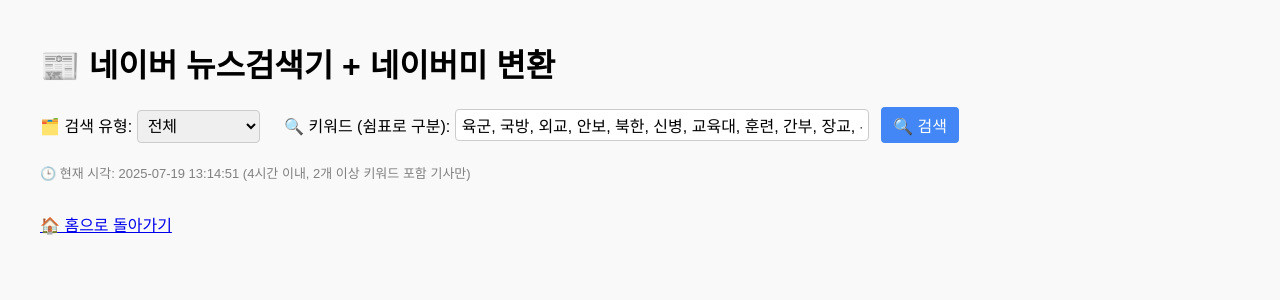
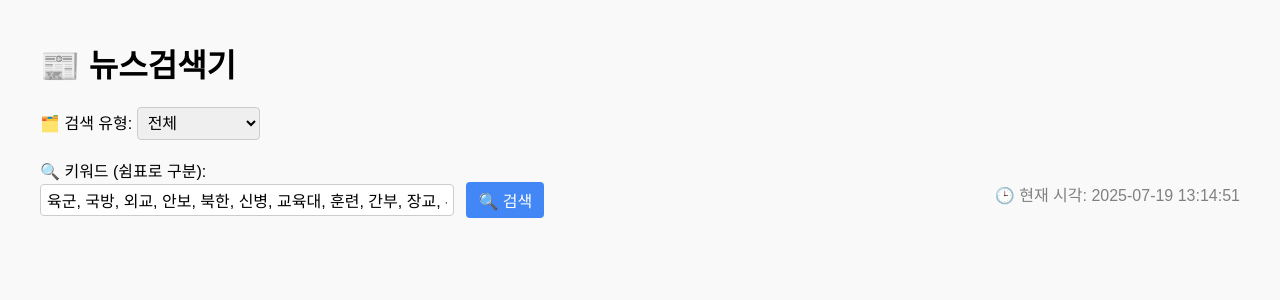
Before and after one commit to jecktya/naver-news-shortener, a FastAPI app: page / in a window 1280 px wide. Shown: the top 300 px of the page. Run offline with FastAPI, Linux system fonts and the light colour scheme.

Commit message:
Update index.html

```diff
--- a/templates/index.html
+++ b/templates/index.html
@@ -2,7 +2,7 @@
 <html lang="ko">
 <head>
     <meta charset="UTF-8">
-    <title>📰 네이버 뉴스검색기 + 네이버미 변환</title>
+    <title>📰 뉴스검색기</title>
     <style>
         body { font-family:'Malgun Gothic',sans-serif; background:#f9f9f9; margin:40px; }
         form { margin-bottom:20px; }
@@ -17,106 +17,81 @@
         hr { margin:24px 0; border:none; border-top:1px solid #eee; }
     </style>
     <script>
-    // 전체선택/해제
-    function toggleAll(checked) {
-        let cbs = document.querySelectorAll('input[name="selected_urls"]');
-        cbs.forEach(cb => cb.checked = checked);
+    // 전체 선택/해제
+    function checkAll(val) {
+        document.querySelectorAll('input[name="article_check"]').forEach(e => e.checked = val);
         updateTextarea();
     }
-    // textarea 자동 갱신
+    // 체크 시 텍스트에리아 실시간 반영
     function updateTextarea() {
-        let cbs = document.querySelectorAll('input[name="selected_urls"]:checked');
-        let arts = JSON.parse(document.getElementById("final_articles_json").value);
-        let txts = [];
-        cbs.forEach(cb => {
-            let a = arts.find(x => x.url == cb.value);
-            if (a) {
-                txts.push(`■ ${a.title} (${a.press})\n${a.url}`);
-            }
+        let checked = [];
+        document.querySelectorAll('input[name="article_check"]:checked').forEach(e => {
+            checked.push(e.dataset.text);
         });
-        document.getElementById("copy_area").value = txts.join('\n\n');
+        document.getElementById('copy_area').value = checked.join('\n\n');
+    }
+    // 네이버미 변환 (AJAX)
+    async function convertNaverme() {
+        let checked = [];
+        document.querySelectorAll('input[name="article_check"]:checked').forEach(e => checked.push(e.value));
+        const resp = await fetch('/naverme', {
+            method: 'POST',
+            headers: { 'Content-Type': 'application/x-www-form-urlencoded' },
+            body: 'selected_urls=' + JSON.stringify(checked)
+        });
+        const data = await resp.json();
+        alert('네이버미 변환 결과: ' + JSON.stringify(data.results));
     }
     </script>
 </head>
 <body>
-    <h1>📰 네이버 뉴스검색기 + 네이버미 변환</h1>
+    <h1>📰 뉴스검색기</h1>
     <form method="post" action="/">
         <label>🗂️ 검색 유형:</label>
         <select name="search_mode">
             <option value="전체" {% if search_mode == '전체' %}selected{% endif %}>전체</option>
             <option value="주요언론사만" {% if search_mode == '주요언론사만' %}selected{% endif %}>주요언론사만</option>
         </select>
-        <label style="margin-left:20px;">🔍 키워드 (쉼표로 구분):</label>
-        <input type="text" name="keywords" style="width:400px;" value="{{ keyword_input or '' }}" placeholder="예: 육군, 국방, 외교">
+        <br><br>
+        <label>🔍 키워드 (쉼표로 구분):</label><br>
+        <input type="text" name="keywords" style="width:400px;" value="{{ keyword_input or '' }}" placeholder="예: 육군, 국방, ...">
         <button type="submit">🔍 검색</button>
+        <span style="color:gray; float:right;">🕒 현재 시각: {{ now }}</span>
     </form>
-
-    <div style="color:gray; font-size:13px; margin-bottom:10px;">
-        🕒 현재 시각: {{ now }} (4시간 이내, 2개 이상 키워드 포함 기사만)
-    </div>
     {% if msg %}
-    <div style="margin: 12px 0; color:#0d57a2;">{{ msg }}</div>
+        <div style="color:blue; margin-bottom:14px;">{{ msg }}</div>
     {% endif %}
-
     {% if final_articles %}
-    <hr>
-    <form id="news_form" method="post" action="/naverme">
-        <input type="hidden" name="keyword_input" value="{{ keyword_input }}">
-        <input type="hidden" name="search_mode" value="{{ search_mode }}">
-        <input type="hidden" id="final_articles_json" value='{{ final_articles|tojson|safe }}'>
+        <hr>
+        <button type="button" onclick="checkAll(true)">✅ 전체 선택</button>
+        <button type="button" onclick="checkAll(false)">❌ 전체 해제</button>
+        <button type="button" onclick="convertNaverme()">🔗 네이버미 변환</button>
+        <br><br>
         <table>
             <tr>
-                <th><input type="checkbox" onclick="toggleAll(this.checked)">전체</th>
-                <th>제목</th>
-                <th>언론사</th>
-                <th>키워드</th>
-                <th>시간</th>
-                <th>원본</th>
+                <th>선택</th><th>제목</th><th>언론사</th><th>시간</th><th>키워드</th>
             </tr>
             {% for art in final_articles %}
             <tr>
                 <td>
-                    <input type="checkbox" name="selected_urls" value="{{ art.url }}" checked onchange="updateTextarea()">
+                    <input type="checkbox" name="article_check" value="{{ art.url }}" data-text="■ {{ art.title }} ({{ art.press }})\n{{ art.url }}" onclick="updateTextarea()" checked>
                 </td>
                 <td>{{ art.title }}</td>
                 <td>{{ art.press }}</td>
-                <td>
-                    {{ art.matched_list | join(', ') }} ({{ art.matched_count }})
-                </td>
-                <td>{{ art.pubdate_str }}</td>
-                <td><a href="{{ art.url }}" target="_blank">기사</a></td>
+                <td>{{ art.pubdate }}</td>
+                <td>{{ art.matched | join(', ') }}</td>
             </tr>
             {% endfor %}
         </table>
-        <div style="margin-top:12px;">
-            <textarea id="copy_area" readonly onclick="this.select();"></textarea>
-        </div>
-        <button type="submit" style="margin-top:10px;">🔗 선택 기사 네이버미 변환</button>
-    </form>
-    <script>
-        // 첫 로드시 자동 텍스트에리어 반영
-        window.onload = function() { updateTextarea(); }
-    </script>
+        <br>
+        <textarea id="copy_area" readonly>
+{% for art in final_articles %}
+■ {{ art.title }} ({{ art.press }})
+{{ art.url }}
+
+{% endfor %}
+        </textarea>
+        <script>updateTextarea();</script>
     {% endif %}
-
-    {% if naverme_map %}
-        <hr>
-        <h3>네이버me 변환 결과</h3>
-        <ul>
-        {% for url, naverme in naverme_map.items() %}
-            <li>
-                <b><a href="{{ url }}" target="_blank">{{ url }}</a></b>
-                <br>
-                <span>→ <a href="{{ naverme }}" target="_blank">{{ naverme }}</a></span>
-            </li>
-        {% endfor %}
-        </ul>
-    {% endif %}
-
-    {% if msg %}
-        <div style="color: #a00; margin-top: 14px;">{{ msg }}</div>
-    {% endif %}
-
-    <p style="margin-top:30px;"><a href="/">🏠 홈으로 돌아가기</a></p>
 </body>
 </html>
```
